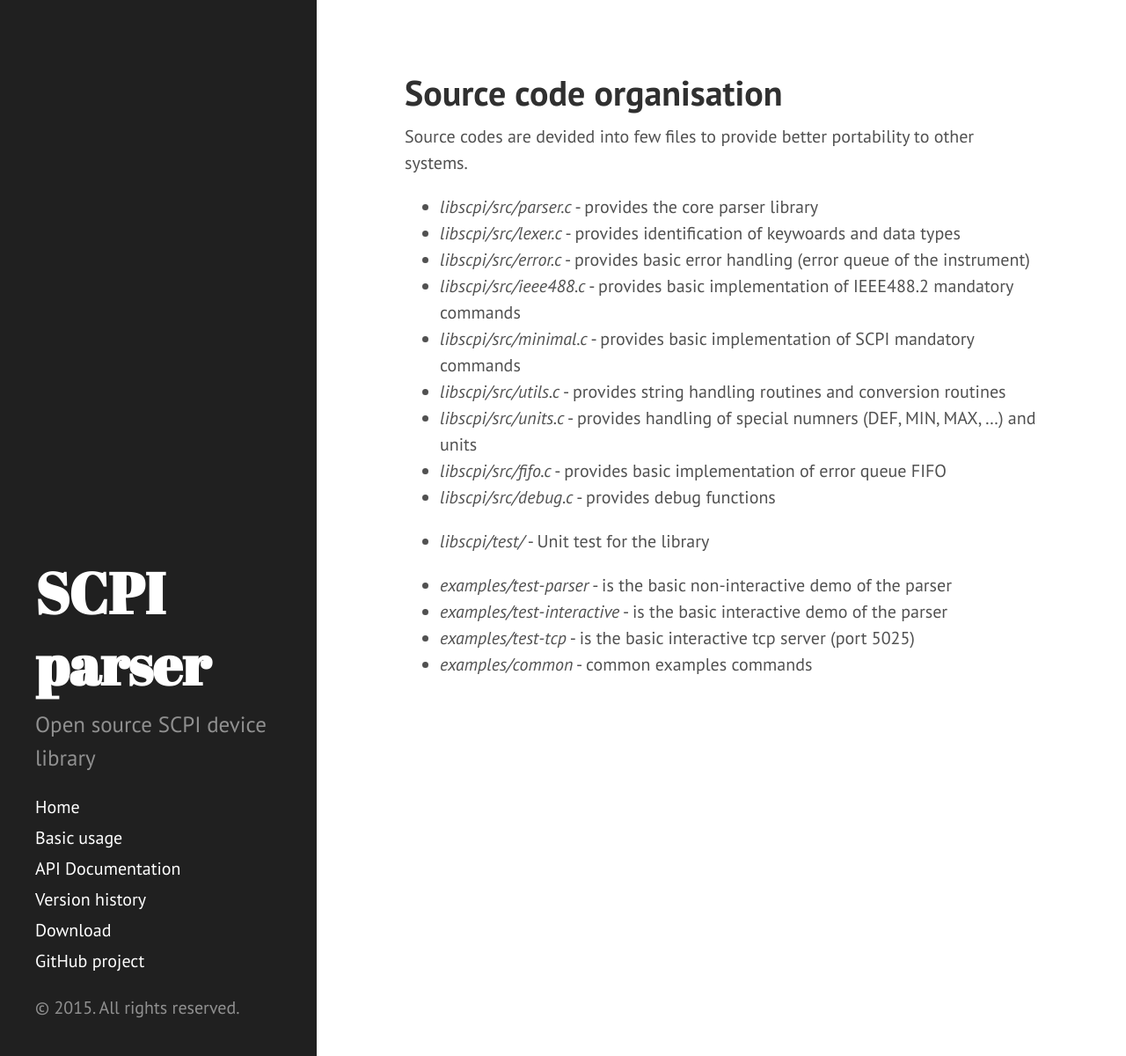
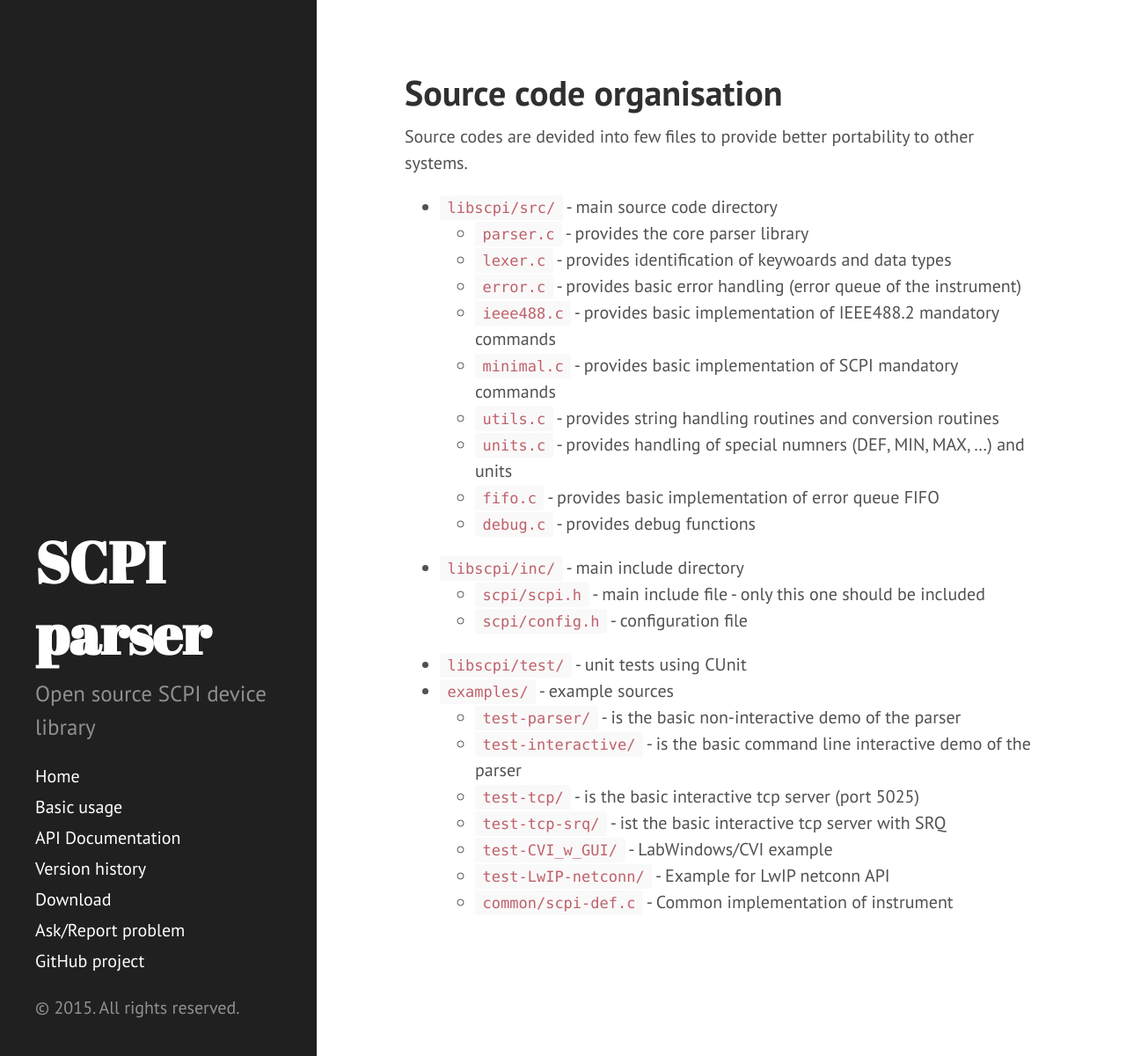
Before and after one commit to j123b567/scpi-parser, a Jekyll site: the page built from _basic/code.md, in a window 1280 px wide and 1200 px high. Shown: the whole window at 88% size. Built offline with Jekyll 4.4.1, drawn with Linux system fonts in a browser that asks for light colours; Markdown is read by kramdown in place of the engine named in the settings.

Commit message:
Update code

```diff
--- a/_basic/code.md
+++ b/_basic/code.md
@@ -1,24 +1,29 @@
 ---
-layout: page
 title: Source code organisation
 order: 5
 ---
 
 Source codes are devided into few files to provide better portability to other systems.
 
-- *libscpi/src/parser.c* - provides the core parser library
-- *libscpi/src/lexer.c* - provides identification of keywoards and data types
-- *libscpi/src/error.c* - provides basic error handling (error queue of the instrument)
-- *libscpi/src/ieee488.c* - provides basic implementation of IEEE488.2 mandatory commands
-- *libscpi/src/minimal.c* - provides basic implementation of SCPI mandatory commands
-- *libscpi/src/utils.c* - provides string handling routines and conversion routines
-- *libscpi/src/units.c* - provides handling of special numners (DEF, MIN, MAX, ...) and units
-- *libscpi/src/fifo.c* - provides basic implementation of error queue FIFO
-- *libscpi/src/debug.c* - provides debug functions
-
-- *libscpi/test/* - Unit test for the library
-
-- *examples/test-parser* - is the basic non-interactive demo of the parser
-- *examples/test-interactive* - is the basic interactive demo of the parser
-- *examples/test-tcp* - is the basic interactive tcp server (port 5025)
-- *examples/common* - common examples commands
+* `libscpi/src/` - main source code directory
+  * `parser.c` - provides the core parser library
+  * `lexer.c` - provides identification of keywoards and data types
+  * `error.c` - provides basic error handling (error queue of the instrument)
+  * `ieee488.c` - provides basic implementation of IEEE488.2 mandatory commands
+  * `minimal.c` - provides basic implementation of SCPI mandatory commands
+  * `utils.c` - provides string handling routines and conversion routines
+  * `units.c` - provides handling of special numners (DEF, MIN, MAX, ...) and units
+  * `fifo.c` - provides basic implementation of error queue FIFO
+  * `debug.c` - provides debug functions
+* `libscpi/inc/` - main include directory
+  * `scpi/scpi.h` - main include file - only this one should be included
+  * `scpi/config.h` - configuration file
+* `libscpi/test/` - unit tests using CUnit
+* `examples/` - example sources
+  * `test-parser/` - is the basic non-interactive demo of the parser
+  * `test-interactive/` - is the basic command line interactive demo of the parser
+  * `test-tcp/` - is the basic interactive tcp server (port 5025)
+  * `test-tcp-srq/` - ist the basic interactive tcp server with SRQ
+  * `test-CVI_w_GUI/` - LabWindows/CVI example
+  * `test-LwIP-netconn/` - Example for LwIP netconn API
+  * `common/scpi-def.c` - Common implementation of instrument
--- a/_includes/head.html
+++ b/_includes/head.html
@@ -25,5 +25,5 @@
                                  <link rel="shortcut icon" href="{{ site.baseurl }}/public/favicon.ico">
 
   <!-- RSS -->
-  <link rel="alternate" type="application/rss+xml" title="RSS" href="{{ site.baseurl }}/atom.xml">
+  <!-- <link rel="alternate" type="application/rss+xml" title="RSS" href="{{ site.baseurl }}/atom.xml"> -->
 </head>
--- a/_includes/sidebar.html
+++ b/_includes/sidebar.html
@@ -27,6 +27,7 @@
       {% endfor %}
 
       <a class="sidebar-nav-item" href="{{ site.github.repo }}/releases">Download</a>
+      <a class="sidebar-nav-item" href="{{ site.github.repo }}/issues">Ask/Report problem</a>
       <a class="sidebar-nav-item" href="{{ site.github.repo }}">GitHub project</a>
     </nav>
 
```
